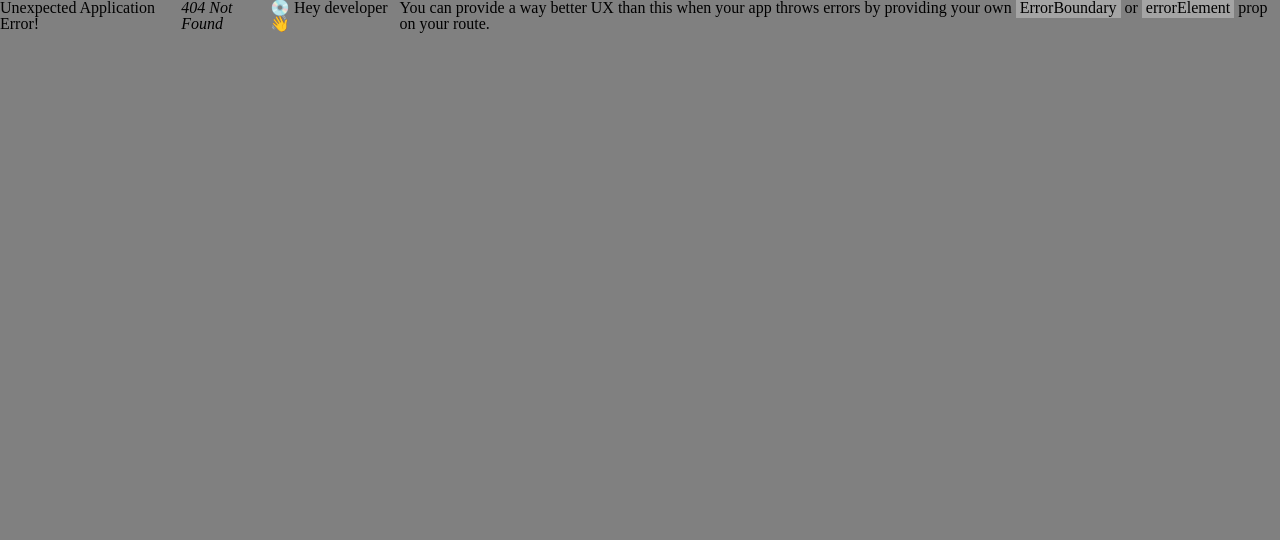
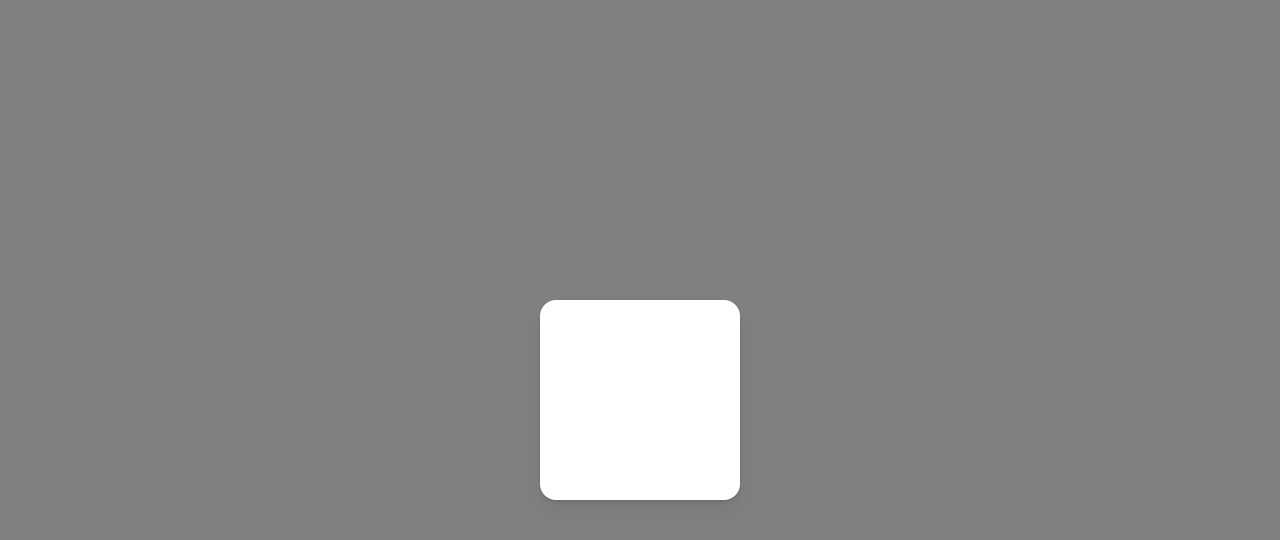
Before and after one commit to gon2s/react-animation, a React (Create React App) app: page /third in a window 1280 px wide. Before the commit this address had no page. Shown: the top 540 px of the page. Built offline with nearby package versions, Linux system fonts and the light colour scheme.

Commit message:
feat: third animation

```diff
--- a/src/router/index.tsx
+++ b/src/router/index.tsx
@@ -1,6 +1,6 @@
 import React from 'react';
 import { createBrowserRouter } from 'react-router-dom';
-import { FirstScreen, HomeScreen, SecondScreen } from '../screens';
+import { FirstScreen, HomeScreen, SecondScreen, ThirdScreen } from '../screens';
 
 const AppRouter = createBrowserRouter([
   {
@@ -15,6 +15,10 @@ const AppRouter = createBrowserRouter([
     path: 'second',
     element: <SecondScreen />,
   },
+  {
+    path: 'third',
+    element: <ThirdScreen />,
+  },
 ]);
 
 export default AppRouter;
--- a/src/screens/HomeScreen/index.tsx
+++ b/src/screens/HomeScreen/index.tsx
@@ -15,6 +15,9 @@ function HomeScreen() {
           <Link to={'second'}>
             <S.AnimationItemBox>{'ANIMATION 2'}</S.AnimationItemBox>
           </Link>
+          <Link to={'third'}>
+            <S.AnimationItemBox>{'ANIMATION 3'}</S.AnimationItemBox>
+          </Link>
         </S.AnimationBox>
       </S.Box>
     </S.Background>
--- a/src/screens/SecondScreen/index.tsx
+++ b/src/screens/SecondScreen/index.tsx
@@ -1,15 +1,14 @@
 import React from 'react';
 import * as S from './styles';
-import { boxVariants, circleVariants } from './styles';
 
 function SecondScreen() {
   return (
     <S.Wrapper>
-      <S.Box variants={boxVariants} initial={'start'} animate={'end'}>
-        <S.BoxItem custom={1} variants={circleVariants} />
-        <S.BoxItem custom={-2} variants={circleVariants} />
-        <S.BoxItem custom={1} variants={circleVariants} />
-        <S.BoxItem custom={-2} variants={circleVariants} />
+      <S.Box variants={S.boxVariants} initial={'start'} animate={'end'}>
+        <S.BoxItem custom={1} variants={S.circleVariants} />
+        <S.BoxItem custom={-2} variants={S.circleVariants} />
+        <S.BoxItem custom={1} variants={S.circleVariants} />
+        <S.BoxItem custom={-2} variants={S.circleVariants} />
       </S.Box>
     </S.Wrapper>
   );
--- /dev/null
+++ b/src/screens/ThirdScreen/index.tsx
@@ -0,0 +1,12 @@
+import React, { useState } from 'react';
+import * as S from './styles';
+
+function ThirdScreen() {
+  return (
+    <S.Wrapper>
+      <S.Box variants={S.variants} whileHover={'hover'} whileTap={'click'} />
+    </S.Wrapper>
+  );
+}
+
+export default ThirdScreen;
--- /dev/null
+++ b/src/screens/ThirdScreen/styles.ts
@@ -0,0 +1,32 @@
+import { motion, Variants } from 'framer-motion';
+import styled from 'styled-components';
+
+export const variants: Variants = {
+  hover: {
+    scale: 1.5,
+    rotateZ: 90,
+    backgroundColor: '#dd3cff',
+  },
+  click: {
+    scale: 1,
+    borderRadius: '50%',
+  },
+};
+
+export const Wrapper = styled.div`
+  display: flex;
+  flex: 1;
+  justify-content: center;
+  align-items: center;
+`;
+
+export const Box = styled(motion.div)`
+  cursor: pointer;
+  width: 200px;
+  height: 200px;
+  background-color: #ffffff;
+  border-radius: 16px;
+  box-shadow:
+    0 2px 3px rgba(0, 0, 0, 0.1),
+    0 10px 20px rgba(0, 0, 0, 0.06);
+`;
--- a/src/screens/index.ts
+++ b/src/screens/index.ts
@@ -1,3 +1,4 @@
 export { default as HomeScreen } from './HomeScreen';
 export { default as FirstScreen } from './FirstScreen';
 export { default as SecondScreen } from './SecondScreen';
+export { default as ThirdScreen } from './ThirdScreen';
```
